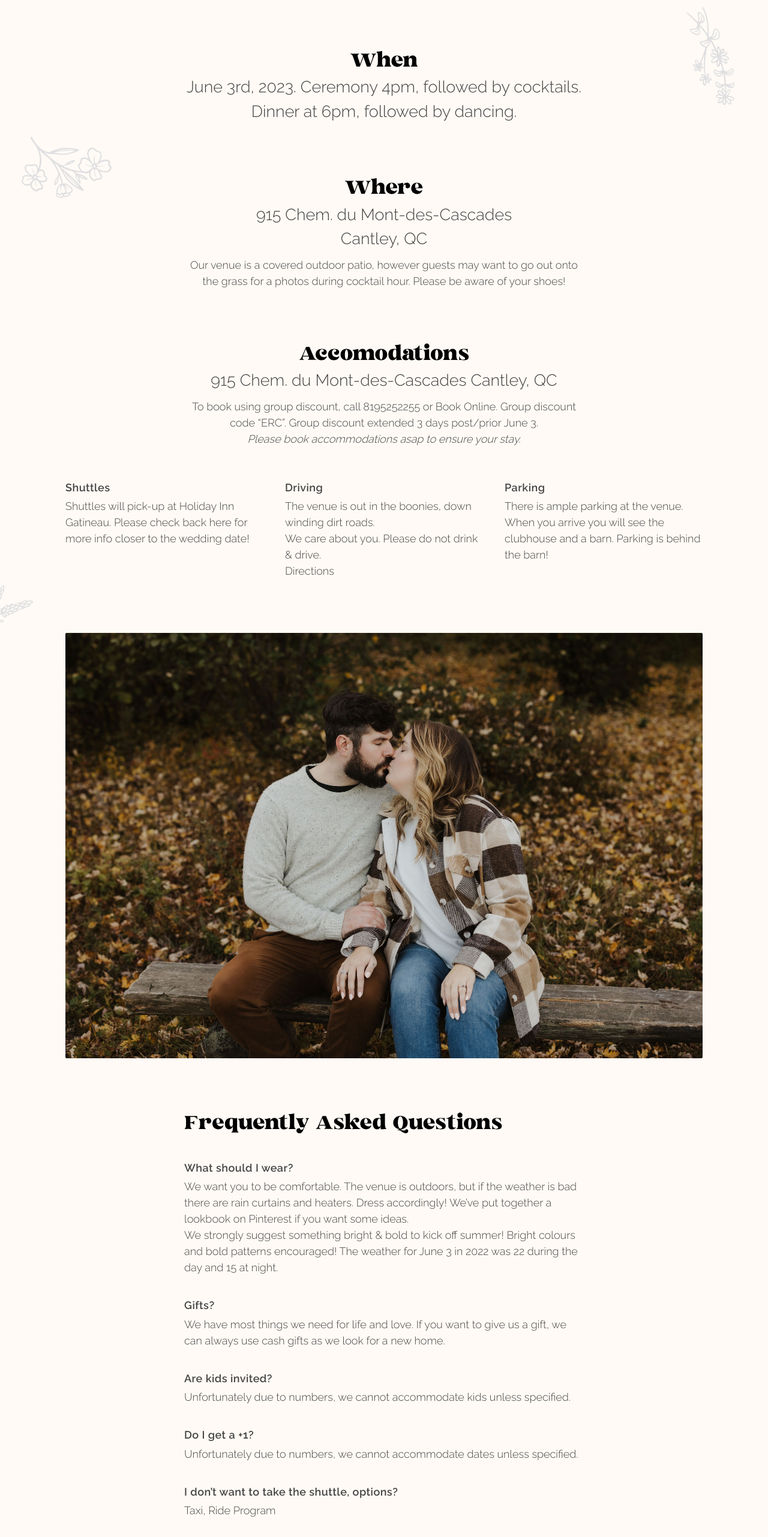
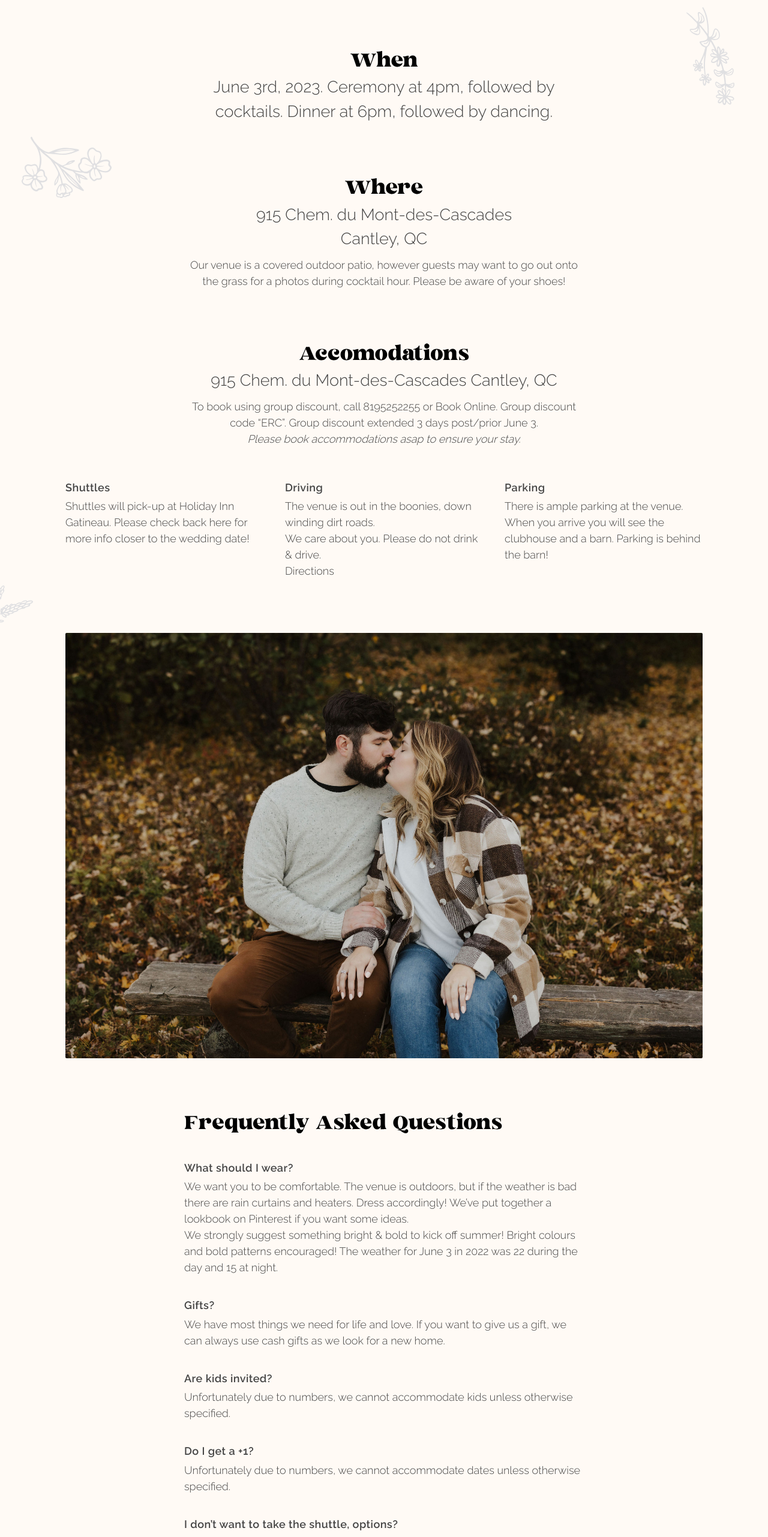
Before and after one commit to martenbjork/erin-and-benoit, a Next.js app: page / in a window 1280 px wide. Shown: the part 1380-3942 px from the top of the page at 60% size. Built offline with nearby package versions, Linux system fonts and the light colour scheme.

Commit message:
Update index.tsx

```diff
--- a/src/pages/index.tsx
+++ b/src/pages/index.tsx
@@ -132,7 +132,7 @@ export default function Home() {
           <div className={styles.Item}>
             <TitleWhen />
             <p className="large">
-              June 3rd, 2023. Ceremony 4pm, followed by cocktails. Dinner at
+              June 3rd, 2023. Ceremony at 4pm, followed by cocktails. Dinner at
               6pm, followed by dancing.
             </p>
           </div>
@@ -207,7 +207,8 @@ export default function Home() {
             weather is bad there are rain curtains and heaters. Dress
             accordingly! We’ve put together a lookbook on <a href="https://pin.it/1DKSO20">Pinterest</a> if you want
             some ideas.
-            <br />
+          </p>
+          <p>
             We strongly suggest something bright & bold to kick off summer! Bright colours and bold patterns encouraged!
             The weather for June 3 in 2022 was 22 during the day and 15 at
             night.
@@ -219,12 +220,12 @@ export default function Home() {
           </p>
           <h3>Are kids invited?</h3>
           <p>
-            Unfortunately due to numbers, we cannot accommodate kids unless
+            Unfortunately due to numbers, we cannot accommodate kids unless otherwise
             specified.
           </p>
           <h3>Do I get a +1?</h3>
           <p>
-            Unfortunately due to numbers, we cannot accommodate dates unless
+            Unfortunately due to numbers, we cannot accommodate dates unless otherwise
             specified.
           </p>
           <h3>I don’t want to take the shuttle, options?</h3>
```
